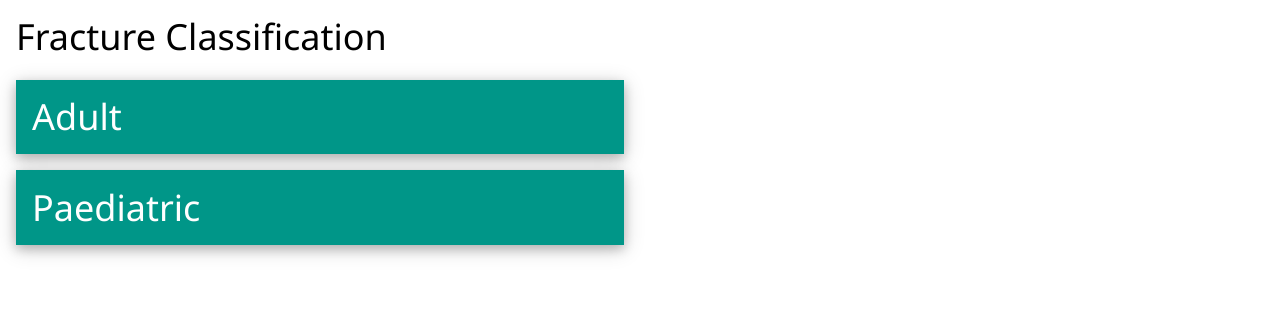
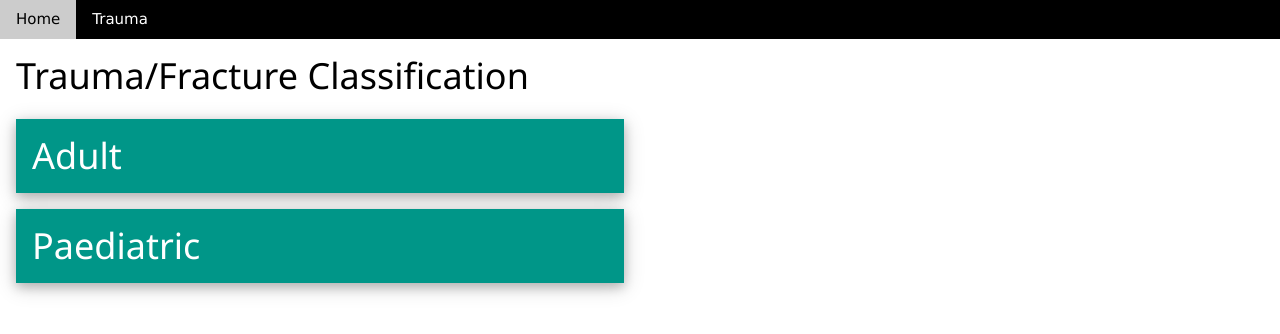
Before and after one commit to rm071012/classification, a plain HTML site: page trauma/trauma.html in a window 1280 px wide. Drawn offline with nearby package versions, Linux system fonts and the light colour scheme.

Commit message:
Update trauma.html

```diff
--- a/trauma/trauma.html
+++ b/trauma/trauma.html
@@ -14,8 +14,13 @@
     </main>
 
     <body>
+        <div class="w3-bar w3-black">
+            <a href="../index.html" class="w3-bar-item w3-button">Home</a>
+            <a href="#" class="w3-bar-item w3-button">Trauma</a>
+        </div>
+
         <div class="w3-container w3-half">
-            <h1>Fracture Classification</h1>
+            <h1>Trauma/Fracture Classification</h1>
             <div class = "w3-panel w3-card-4 w3-teal">
                 <a href = "adult/adult.html" style = "text-decoration:none;"><h1>Adult</h1></a>
             </div>
```
